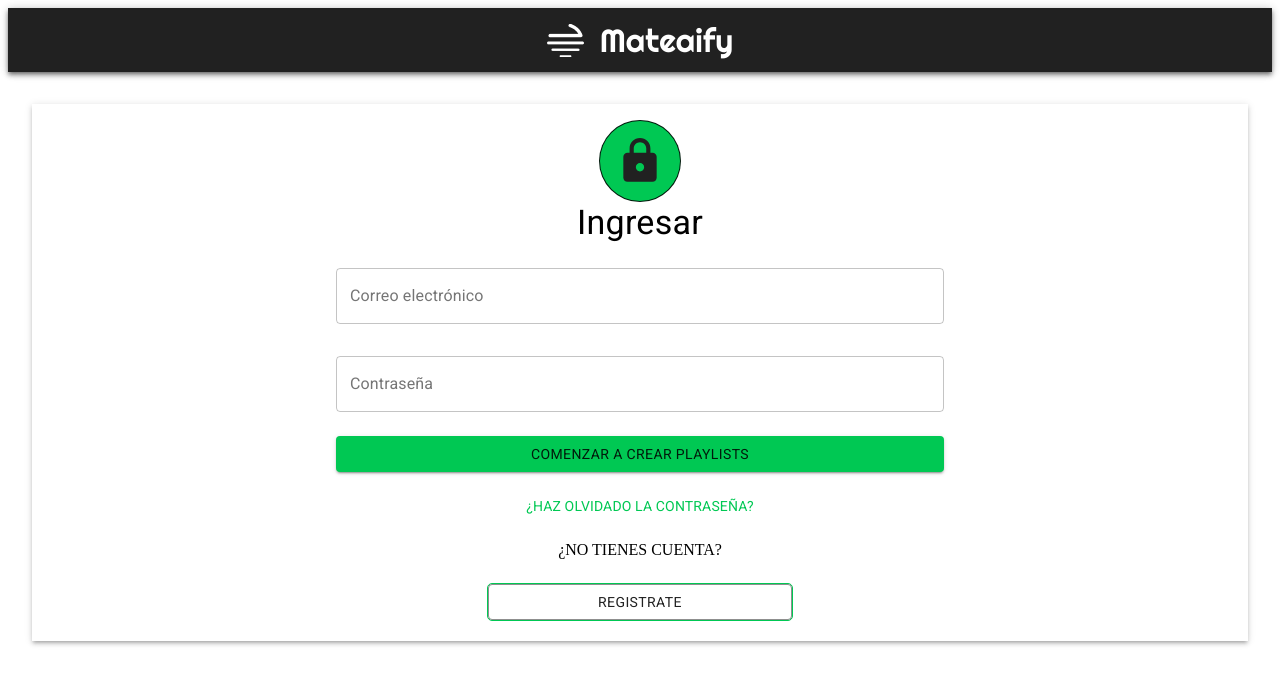
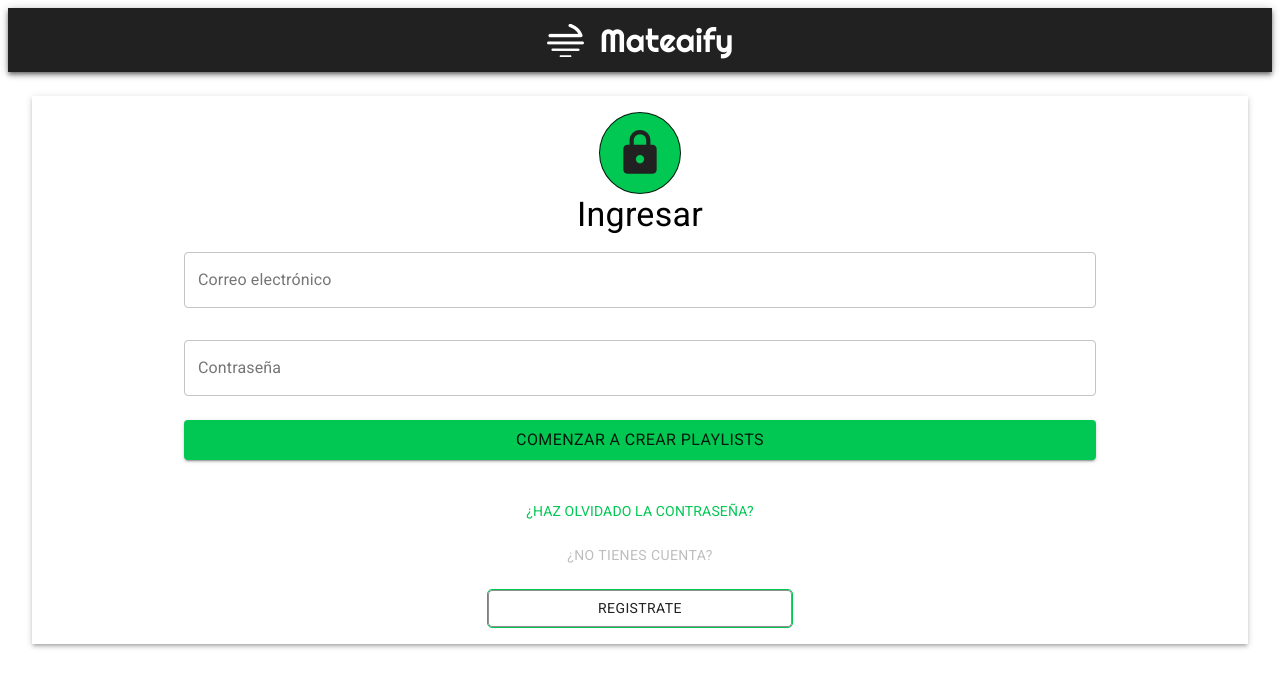
Before and after one commit to Yonamorgades/mateify-react-material, a React (Create React App) app: page / in a window 1280 px wide. Shown: the top 688 px of the page. Built offline with nearby package versions, Linux system fonts and the light colour scheme.

Commit message:
New styles updates

```diff
--- a/src/App.js
+++ b/src/App.js
@@ -12,10 +12,12 @@
 import users from './users.json';
 import Snackbar from '@material-ui/core/Snackbar';
 import MuiAlert from '@material-ui/lab/Alert';
+import {makeStyles} from '@material-ui/core/styles';
 
 function Alert(props) {
   return <MuiAlert elevation={6} variant="filled" {...props}/>;
 }
+
 const theme = createMuiTheme({
   palette: {
     primary: {
--- a/src/Components/Error.js
+++ b/src/Components/Error.js
@@ -7,15 +7,17 @@
 const Playlist = () => {
   return (
     <Fragment>
+      <Box boxShadow={1} mt={10} mb={10}>
         <Grid container="bool" justify="center" alignItems="center" direction="column">
-        <BlockImg iconWhidth ="10" iconHeight="10" imgSize ='100' mt={10}></BlockImg>
-        <Box textAlign='center' fontSize={36} m={3}>
+          <BlockImg iconWhidth="10" iconHeight="10" imgSize='100' mt={10}></BlockImg>
+          <Box textAlign='center' variant='h3' fontWeight={1} fontSize={36} m={3}>
             Algo no salió bien
           </Box>
-        <Box fontSize={18} lineHeight={2} textAlign='center' m={1} width='20%'>
+          <Box fontSize={18} lineHeight={2} textAlign='center' m={5} >
             Debes estar autenticado para acceder a esta pagina
           </Box>
         </Grid>
+      </Box>
     </Fragment>
   )
 }
--- a/src/Pages/Login.js
+++ b/src/Pages/Login.js
@@ -8,24 +8,25 @@
 import Grid from '@material-ui/core/Grid';
 import Divider from '@material-ui/core/Divider';
 import BlockImg from '../Components/BlockImg';
-import {makeStyles} from '@material-ui/core/styles';
 
-const Login = ({handleClickLogin,handleChangePsw,handleChangeMail}) => {
+const Login = ({handleClickLogin, handleChangePsw, handleChangeMail}) => {
   return (
     <Fragment>
-      <Box boxShadow="3" mt={4} pt={2} pb={2} mb={4} width="100%">
+      <Box boxShadow="3" mt={3} pt={2} pb={2} mb={4} width="100%">
         <Grid container="bool" direction="column" alignItems="center">
-          <Grid container="bool" justify="center" alignItems="center" direction="column">
-            <BlockImg iconWhidth ="5" iconHeight="5" imgSize='50'></BlockImg>
+          <BlockImg iconWhidth="5" iconHeight="5" imgSize='50'></BlockImg>
           <Typography variant="h4" color="initial">Ingresar</Typography>
-          </Grid>
-          <FormControl fullWidth margin="dense">
-            <Grid container="bool" direction="column" alignItems="center">
-              <Box mt={2} width="50%">
-                <TextField id="outlined-basic" onChange={handleChangeMail}  fullWidth label="Correo electrónico" variant="outlined"/>
+          <Box mt={2} width="75%">
+            <TextField
+              id="outlined-basic"
+              onChange={handleChangeMail}
+              fullWidth
+              label="Correo electrónico"
+              variant="outlined"/>
           </Box>
-              <Box mt={4} width="50%">
-                <TextField onChange={handleChangePsw}
+          <Box mt={4} width="75%" alignItems='center'>
+            <TextField
+              onChange={handleChangePsw}
               fullWidth="bool"
               id="outlined-password-input"
               label="Contraseña"
@@ -33,26 +34,38 @@
               autoComplete="current-password"
               variant="outlined"/>
           </Box>
-              <Box mt={3} width='50%'>
-                <Button fullWidth variant="contained" color="secondary" onClick={handleClickLogin}>COMENZAR A CREAR PLAYLISTS</Button>
+          <Box mt={3} width='75%' component='h6'>
+            <Button
+              fullWidth
+              variant="contained"
+              color="secondary"
+              onClick={handleClickLogin}>
+              <Box fontSize={16}>COMENZAR A CREAR PLAYLISTS</Box>
+            </Button>
           </Box>
-              <Box mt={3} mb={3}>
+          <Box mt={2} mb={2} letterSpacing={1} textAlign='center'>
             <Link href="#" color="secondary" variant='body2'>¿HAZ OLVIDADO LA CONTRASEÑA?</Link>
           </Box>
-            </Grid>
           <Grid
             container="bool"
             direction="column"
             justify="space-beetwen"
             alignItems="center">
-              <Box >
-                <Link href="#" color="inherit">¿NO TIENES CUENTA?</Link>
+            <Box fullWidth></Box>
+            <Box letterSpacing={1}>
+                <Button component={Link} disabled>
+                ¿NO TIENES CUENTA?
+                </Button>
             </Box>
-              <Box mt={3} width='25%' borderColor="secondary.main" borderRadius={5} border={1}>
+            <Box
+              mt={2}
+              width='25%'
+              borderColor="secondary.main"
+              borderRadius={5}
+              border={1}>
               <Button variant="outlined" fullWidth color="primary" href="#">REGISTRATE</Button>
             </Box>
           </Grid>
-          </FormControl>
         </Grid>
       </Box>
     </Fragment>
--- a/src/Pages/Playlist.js
+++ b/src/Pages/Playlist.js
@@ -36,16 +36,16 @@
   const handleChangeSearch = event => {
     setSearchSong(event.target.value);
   };
-  const addVoteSong = (event, name) => {
-    let indice = playlist.findIndex(s => s.uuid === name)
+  const addVoteSong = (event, uuid) => {
+    let indice = playlist.findIndex(s => s.uuid === uuid)
     let newPlaylist = [...playlist]
     newPlaylist[indice].votes = newPlaylist[indice].votes
       ? newPlaylist[indice].votes + 1
       : 1;
     SetPlaylist(newPlaylist)
   };
-  const removeVoteSong = (event, name) => {
-    let indice = playlist.findIndex(s => s.uuid === name)
+  const removeVoteSong = (event, uuid) => {
+    let indice = playlist.findIndex(s => s.uuid === uuid)
     let newPlaylist = [...playlist]
     newPlaylist[indice].votes = newPlaylist[indice].votes
       ? newPlaylist[indice].votes - 1
@@ -80,7 +80,7 @@
             onChange={handleChangeSearch}
             value={searchSong}
             fullWidth='bool'
-            startAdornment={< InputAdornment position = "start" > <SearchOutlinedIcon/> </InputAdornment>}/>
+            startAdornment={< InputAdornment position = "start" > <SearchOutlinedIcon/></InputAdornment>}/>
         </Box>
         <Box mt={1} width='100%'>
           <TableContainer component={Paper}>
```
Lines whose indentation alone changed are shown as unchanged.
